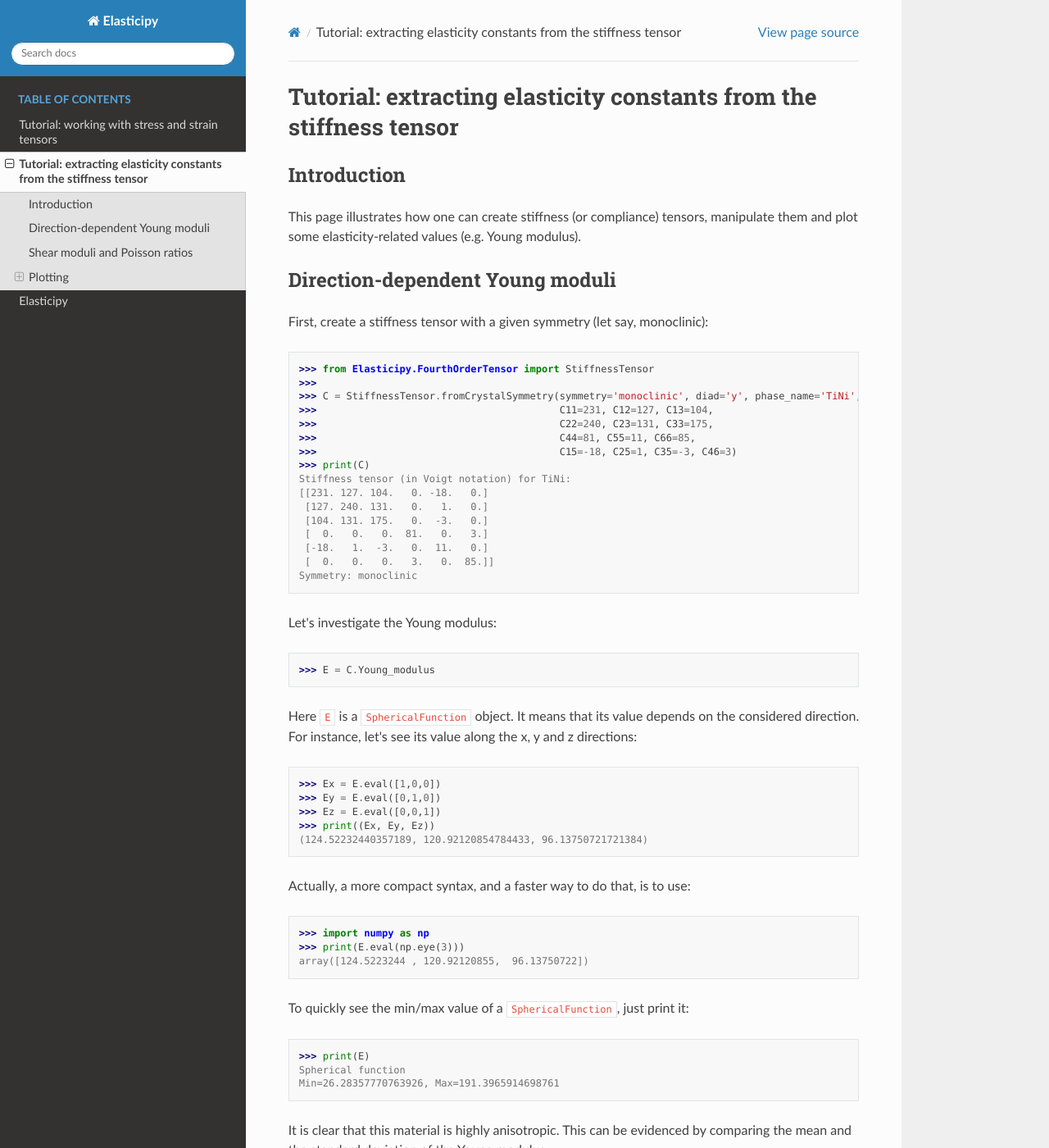
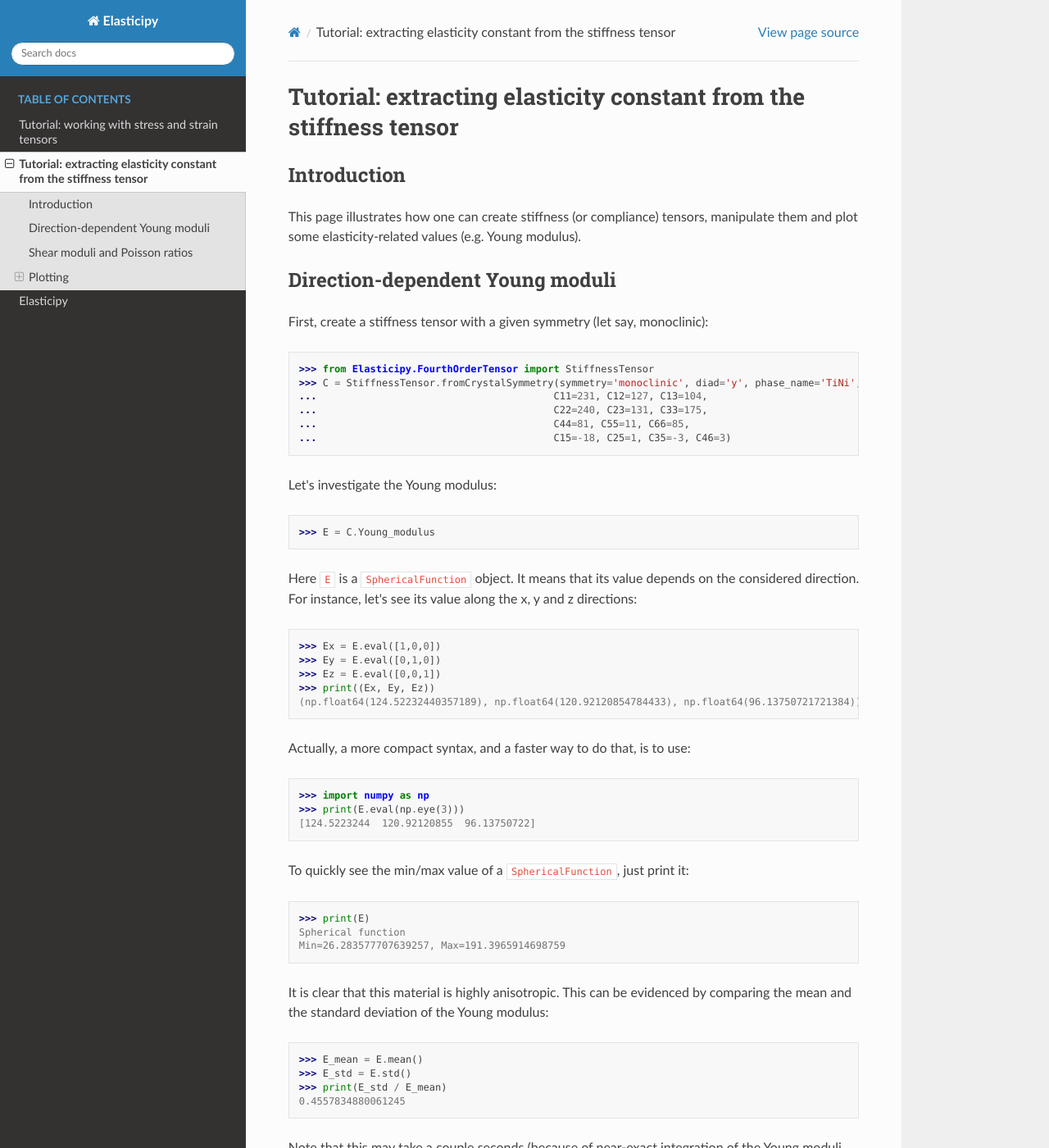
Before and after one commit to DorianDepriester/Elasticipy, a Sphinx documentation site: the page built from docs/source/example_StiffnessTensor.rst, in a window 1280 px wide and 1400 px high. Shown: the whole window at 82% size. Built offline with Sphinx 7.4.7 and the Read the Docs theme 3.1.0, drawn with Linux system fonts in a browser that asks for light colours; some of the changed text lies outside the part shown.

Commit message:
Modify example_StiffnessTensor.rst so that all docstest are valid

```diff
--- a/docs/source/example_StiffnessTensor.rst
+++ b/docs/source/example_StiffnessTensor.rst
@@ -1,7 +1,6 @@
-Tutorial: extracting elasticity constants from the stiffness tensor
-===================================================================
+Tutorial: extracting elasticity constant from the stiffness tensor
+==================================================================
 
-.. testsetup:: *
 
 Introduction
 ------------
@@ -13,55 +12,47 @@
 
 First, create a stiffness tensor with a given symmetry (let say, monoclinic):
 
->>> from Elasticipy.FourthOrderTensor import StiffnessTensor
->>>
->>> C = StiffnessTensor.fromCrystalSymmetry(symmetry='monoclinic', diad='y', phase_name='TiNi',
->>>                                         C11=231, C12=127, C13=104,
->>>                                         C22=240, C23=131, C33=175,
->>>                                         C44=81, C55=11, C66=85,
->>>                                         C15=-18, C25=1, C35=-3, C46=3)
->>> print(C)
-Stiffness tensor (in Voigt notation) for TiNi:
-[[231. 127. 104.   0. -18.   0.]
- [127. 240. 131.   0.   1.   0.]
- [104. 131. 175.   0.  -3.   0.]
- [  0.   0.   0.  81.   0.   3.]
- [-18.   1.  -3.   0.  11.   0.]
- [  0.   0.   0.   3.   0.  85.]]
-Symmetry: monoclinic
+.. doctest::
+
+    >>> from Elasticipy.FourthOrderTensor import StiffnessTensor
+    >>> C = StiffnessTensor.fromCrystalSymmetry(symmetry='monoclinic', diad='y', phase_name='TiNi',
+    ...                                        C11=231, C12=127, C13=104,
+    ...                                        C22=240, C23=131, C33=175,
+    ...                                        C44=81, C55=11, C66=85,
+    ...                                        C15=-18, C25=1, C35=-3, C46=3)
 
 Let's investigate the Young modulus:
 
->>> E = C.Young_modulus
+    >>> E = C.Young_modulus
 
 Here ``E`` is a ``SphericalFunction`` object. It means that its value depends on the considered direction. For instance,
 let's see its value along the x, y and z directions:
 
->>> Ex = E.eval([1,0,0])
->>> Ey = E.eval([0,1,0])
->>> Ez = E.eval([0,0,1])
->>> print((Ex, Ey, Ez))
-(124.52232440357189, 120.92120854784433, 96.13750721721384)
+    >>> Ex = E.eval([1,0,0])
+    >>> Ey = E.eval([0,1,0])
+    >>> Ez = E.eval([0,0,1])
+    >>> print((Ex, Ey, Ez))
+    (np.float64(124.52232440357189), np.float64(120.92120854784433), np.float64(96.13750721721384))
 
 Actually, a more compact syntax, and a faster way to do that, is to use:
 
->>> import numpy as np
->>> print(E.eval(np.eye(3)))
-array([124.5223244 , 120.92120855,  96.13750722])
+    >>> import numpy as np
+    >>> print(E.eval(np.eye(3)))
+    [124.5223244  120.92120855  96.13750722]
 
 To quickly see the min/max value of a ``SphericalFunction``, just print it:
 
->>> print(E)
-Spherical function
-Min=26.28357770763926, Max=191.3965914698761
+    >>> print(E)
+    Spherical function
+    Min=26.283577707639257, Max=191.3965914698759
 
 It is clear that this material is highly anisotropic. This can be evidenced by comparing the mean and the standard
 deviation of the Young modulus:
 
->>> E_mean = E.mean()
->>> E_std = E.std()
->>> print(E_std / E_mean)
-0.45578348800612467
+    >>> E_mean = E.mean()
+    >>> E_std = E.std()
+    >>> print(E_std / E_mean)
+    0.4557834880061245
 
 Note that this may take a couple seconds (because of near-exact integration of the Young moduli over all the unit
 sphere).
@@ -97,16 +88,16 @@
 ~~~~~~~~~~~~~~~~~~~
 In order to fully evidence the directional dependence of the Young moduli, we can plot them as 3D surface:
 
->>> E.plot3D()
+    >>> E.plot3D()
 
 It is advised to use interactive plot to be able to zoom/rotate the surface. For flat images (i.e. to put in
 document/articles), we can use plot the values as a Pole Figure (PF):
 
->>> E.plot_as_pole_figure()
+    >>> E.plot_as_pole_figure()
 
 Alternatively, we can plot the Young moduli on X-Y, X-Z and Y-Z sections only:
 
->>> E.plot_xyz_sections()
+    >>> E.plot_xyz_sections()
 
 Hyperspherical functions
 ~~~~~~~~~~~~~~~~~~~~~~~~
@@ -114,14 +105,14 @@
 But at least, for a each direction **u**, we can consider the mean value for all the orthogonal directions **v** for
 plotting:
 
->>> G.plot3D()
+    >>> G.plot3D()
 
 Instead of the mean value, we can consider other statistics, e.g.:
 
->>> G.plot3D(which='min')
+    >>> G.plot3D(which='min')
 
 This also works for ``max`` and ``std``.
 
 When plotting the X-Y, X-Z and Y-Z sections, the min, max and mean values are plotted at once:
 
->>> G.plot_xyz_sections()
+    >>> G.plot_xyz_sections()
```
Also changed, not shown: other parts of docs/source/example_StiffnessTensor.rst (+9 -9 lines).
